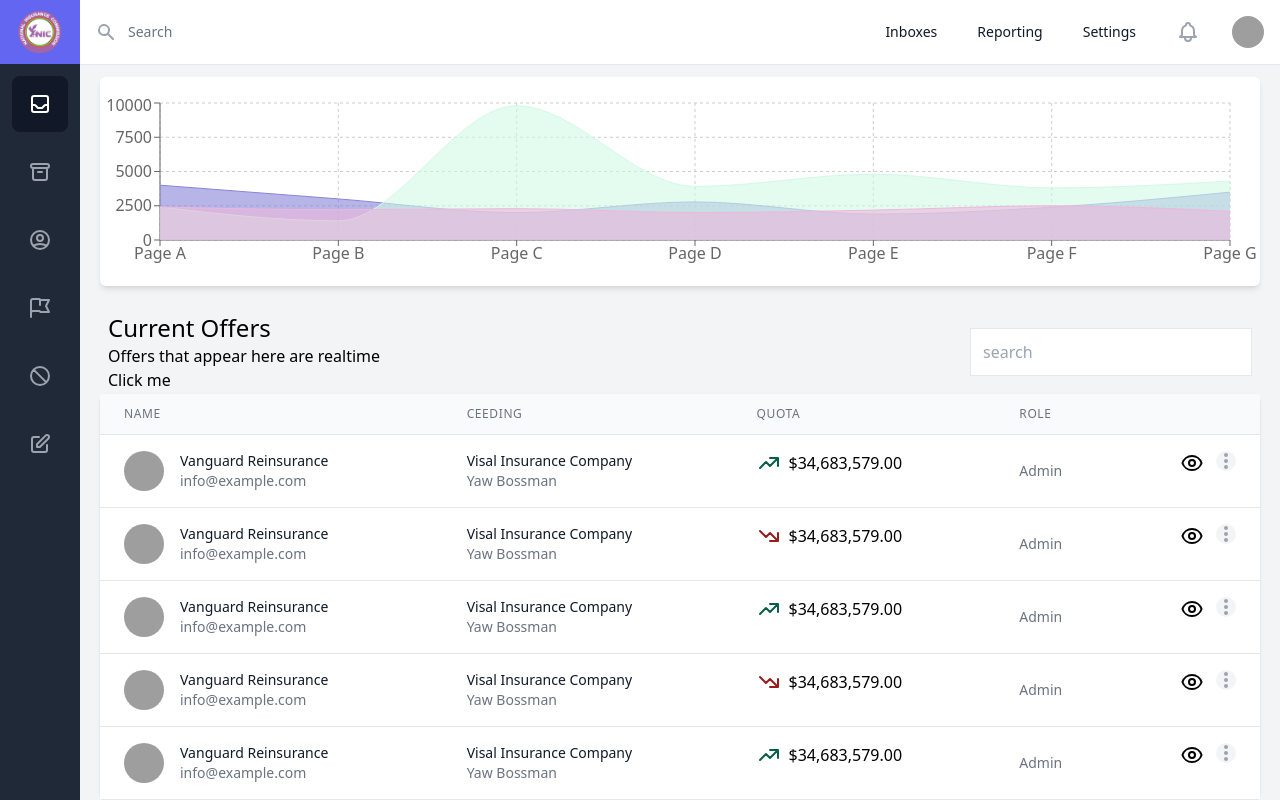
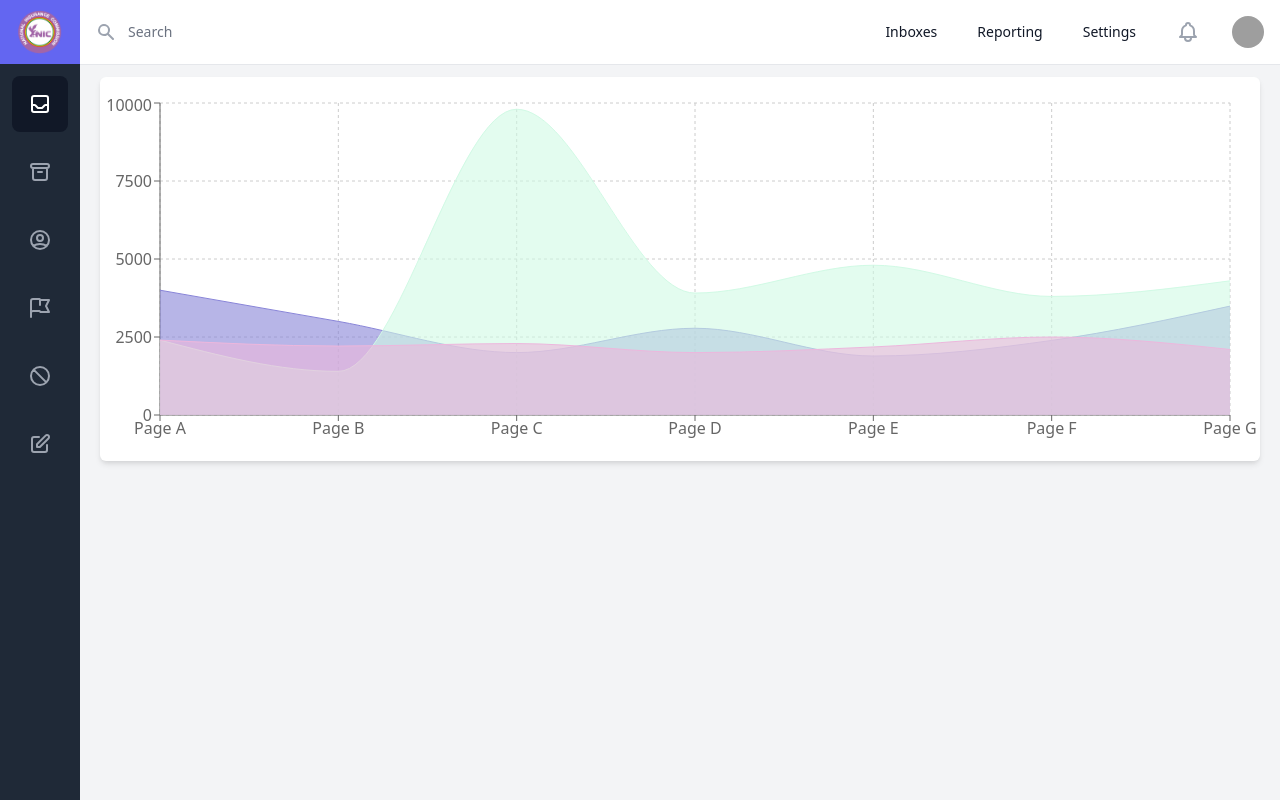
Before and after one commit to Khoby-790/template-nic, a React (Create React App) app: page / in a window 1280 px wide. Built offline with nearby package versions, Linux system fonts and the light colour scheme; grey boxes are pictures that could not be loaded.

Commit message:
--- Auto-Git Commit ---

```diff
--- a/src/pages/Dashboard/Dashboard.tsx
+++ b/src/pages/Dashboard/Dashboard.tsx
@@ -87,55 +87,6 @@ const Dashboard = (props: Props) => {
                     </AreaChart>
                 </ResponsiveContainer>
             </div>
-            <div className="mx-5 mt-5">
-                <div className="flex h-11 justify-between items-center my-3 mb-5">
-                    <div className="flex-1 px-2 ">
-                        <h2 className="text-2xl font-medium">Current Offers</h2>
-                        <p className="font-light">Offers that appear here are realtime</p>
-                        <button onClick={onNotifyClicked}>Click me</button>
-                    </div>
-                    <div className="flex-1 flex justify-end px-2">
-                        <input placeholder="search" type="search" className="border-gray-200 focus:outline-none px-3 border h-12 w-1/2" />
-                    </div>
-                </div>
-                <div className="flex flex-col">
-                    <div className="-my-2 overflow-x-auto sm:-mx-6 lg:-mx-8">
-                        <div className="py-2 align-middle inline-block min-w-full sm:px-6 lg:px-8">
-                            <div className="shadow border-b border-gray-200 sm:rounded-lg">
-                                <table className="min-w-full divide-y divide-gray-200">
-                                    <thead className="bg-gray-50">
-                                        <tr>
-                                            <th scope="col" className="px-6 py-3 text-left text-xs font-medium text-gray-500 uppercase tracking-wider">
-                                                Name
-                                            </th>
-                                            <th scope="col" className="px-6 py-3 text-left text-xs font-medium text-gray-500 uppercase tracking-wider">
-                                                Ceeding
-                                            </th>
-                                            <th scope="col" className="px-6 py-3 text-left text-xs font-medium text-gray-500 uppercase tracking-wider">
-                                                Quota
-                                            </th>
-                                            <th scope="col" className="px-6 py-3 text-left text-xs font-medium text-gray-500 uppercase tracking-wider">
-                                                Role
-                                            </th>
-                                            <th scope="col" className="relative px-6 py-3">
-                                                <span className="sr-only">Edit</span>
-                                            </th>
-                                        </tr>
-                                    </thead>
-                                    <tbody className="bg-white divide-y divide-gray-200">
-
-                                        {[1, 5, 4, 3, 2].map((_, index) => <OfferLisitngItem key={index} index={index} />)}
-
-                                        {/* <!-- More items... --> */}
-                                    </tbody>
-                                </table>
-                            </div>
-                        </div>
-                    </div>
-                </div>
-
-            </div>
-
 
 
 
```
Also changed, not shown: src/pages/Dashboard/components/OffersListing.tsx (added).
